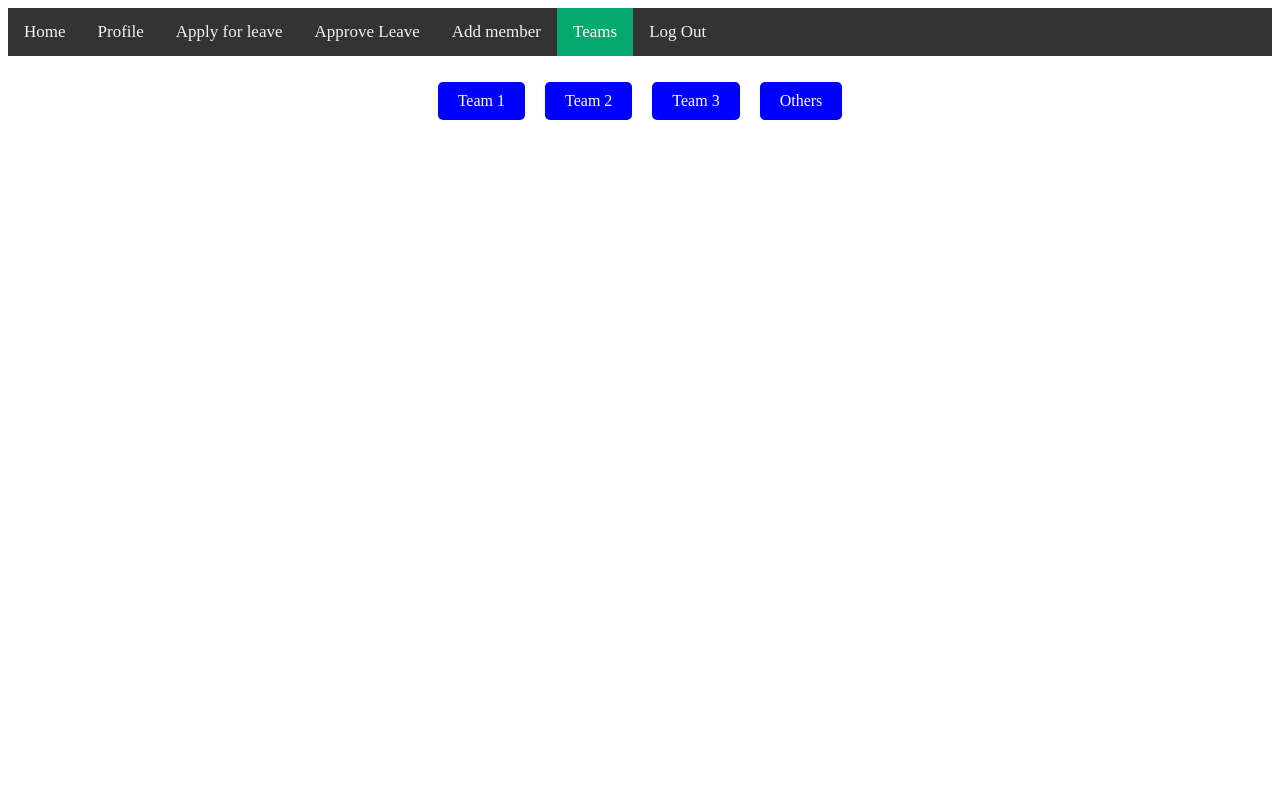
After one commit to niraj1920-cloud/Leavemgt, a Django app: page /myapp/teams in a window 1280 px wide. The commit adds this page. Run offline with Django 4.2, Linux system fonts and the light colour scheme.

Commit message:
Made changes

```diff
--- /dev/null
+++ b/firstproject/myapp/templates/teams_page.html
@@ -0,0 +1,131 @@
+<html>
+  <head>
+    <style>
+
+      .topnav {
+        overflow: hidden;
+        background-color: #333;
+      }
+
+      .topnav a {
+        float: left;
+        color: #f2f2f2;
+        text-align: center;
+        padding: 14px 16px;
+        text-decoration: none;
+        font-size: 17px;
+      }
+
+      .topnav a:hover {
+        background-color: #ddd;
+        color: black;
+      }
+
+      .topnav a.active {
+        background-color: #04AA6D;
+        color: white;
+      }
+
+      .teams {
+        display: flex;
+        justify-content: center;
+        align-items: center;
+        height: 50px;
+        margin-top: 20px;
+      }
+
+      .teams p {
+        cursor: pointer;
+        padding: 10px 20px;
+        margin: 0 10px;
+        background-color: blue;
+        border-radius: 5px;
+        color: white;
+      }
+
+      .teams p:hover {
+        background-color: green;
+      }
+
+      .employees {
+        display: none;
+        margin-top: 20px;
+        padding: 20px;
+        background-color: lightgray;
+        border-radius: 5px;
+      }
+
+      .employees p {
+        margin-top: 10px;
+        font-size: 18px;
+        text-align: center;
+      }
+
+      .others {
+        display: none;
+        margin-top: 20px;
+        padding: 20px;
+        background-color: lightgray;
+        border-radius: 5px;
+      }
+
+      .others p {
+        margin-top: 10px;
+        font-size: 18px;
+        text-align: center;
+      }
+    </style>
+    <script>
+      function showEmployees(team) {
+        var team1 = document.getElementById("team1");
+        var team2 = document.getElementById("team2");
+        var team3 = document.getElementById("team3");
+        var others = document.getElementById("others");
+        team1.style.display = "none";
+        team2.style.display = "none";
+        team3.style.display = "none";
+        others.style.display = "none";
+        document.getElementById(team).style.display = "block";
+      }
+    </script>
+  </head>
+  <body>
+
+    <div class="topnav">
+      <a href="{% url 'mhome' %}">Home</a>
+      <a href="{% url 'profile' %}">Profile</a>
+      <a href="{% url 'leave' %}">Apply for leave</a>
+      <a href="{% url 'manager_leaveapproval' %}">Approve Leave</a>
+      <a href="{% url 'manageraddemp' %}">Add member</a>
+      <a class="active" href="#teams">Teams</a>
+      <a href="{% url 'logout' %}">Log Out</a>
+    </div>
+
+    <div class="teams">
+      <p onclick="showEmployees('team1')">Team 1</p>
+      <p onclick="showEmployees('team2')">Team 2</p>
+      <p onclick="showEmployees('team3')">Team 3</p>
+      <p onclick="showEmployees('others')">Others</p>
+    </div>
+    <div id="team1" class="employees">
+      {% for employee in team1_employees %}
+        <p>{{ employee.name }}</p>
+      {% endfor %}
+    </div>
+    <div id="team2" class="employees">
+      {% for employee in team2_employees %}
+        <p>{{ employee.name }}</p>
+      {% endfor %}
+    </div>
+    <div id="team3" class="employees">
+      {% for employee in team3_employees %}
+        <p>{{ employee.name }}</p>
+      {% endfor %}
+    </div>
+    <div id="others" class="others">
+      {% for employee in others_employees %}
+        <p>{{ employee.name }}</p>
+      {% endfor %}
+    </div>
+  </body>
+</html>
--- a/firstproject/myapp/urls.py
+++ b/firstproject/myapp/urls.py
@@ -2,9 +2,9 @@ from django.urls import path
 from . import views
 
 urlpatterns= [
-    path('home/', views.home,name="home"),
+    path('mhome', views.mhome,name="mhome"),
     path('login', views.login_user, name="login"),
-    path('nav', views.navigation, name="nav"),
+    path('ehome', views.navigation, name="ehome"),
     path('leave', views.leave, name="leave"),
     path('logout', views.logoutPage, name="logout"),
     path('leave_history', views.leave_history, name="leave_history"),
@@ -12,5 +12,7 @@ urlpatterns= [
     path('manager_dash', views.manager_dash, name="manager_dash"),
     path('manager_leaveapproval', views.manager_leaveapproval, name="manager_leaveapproval"),
     path('manageraddemp', views.manageraddemp, name="manageraddemp"),
+    path('teams', views.teams, name="teams"),
+    path('mhome', views.mhome, name="mhome"),
 
 ]
--- a/firstproject/myapp/views.py
+++ b/firstproject/myapp/views.py
@@ -12,7 +12,7 @@ from django.http import HttpResponse
 # Create your views here.
 def home(request):
     all_members=Member.objects.all
-    return render(request, 'hi.html', {'all':all_members})
+    return render(request, 'mhome.html', {'all':all_members})
 
 def login_user(request):
     if request.method == "POST":
@@ -26,9 +26,9 @@ def login_user(request):
             login(request, user)
             currUser = Employee.objects.get(fname=username.capitalize())
             if currUser.designation == 'Manager':
-                return redirect('manager_dash')
+                return redirect('mhome')
             else:
-                return redirect('nav')
+                return redirect('ehome')
         else:
             messages.success(request, ("There was an Error Loggin In, Try Again..."))
             return redirect('login')
@@ -41,7 +41,7 @@ def navigation(request):
         print("yes bro")
     else:
         print("NO")
-    return render(request, 'nav.html', {})
+    return render(request, 'ehome.html', {})
 
 def leave(request):
     if request.method=="POST":
@@ -89,3 +89,13 @@ def manager_leaveapproval(request):
 
 def manageraddemp(request):
     return render(request, 'manageraddemp.html', {})
+
+def teams(request):
+    return render(request, 'teams_page.html', {})
+
+
+def ehome(request):
+    return render(request, 'ehome.html', {})
+
+def mhome(request):
+    return render(request, 'mhome.html', {})
```
Also changed, not shown: firstproject/myapp/templates/ehome.html (added, +97 -0 lines), firstproject/myapp/templates/leave.html (+49 -0 lines), firstproject/myapp/templates/leave_history.html (+35 -0 lines), firstproject/myapp/templates/manager_leaveapproval.html (+36 -0 lines), firstproject/myapp/templates/manageraddemp.html (+37 -0 lines), firstproject/myapp/templates/mhome.html (added, +106 -0 lines), firstproject/myapp/templates/nav.html (deleted, +0 -51 lines), firstproject/myapp/templates/profile.html (+35 -2 lines).
